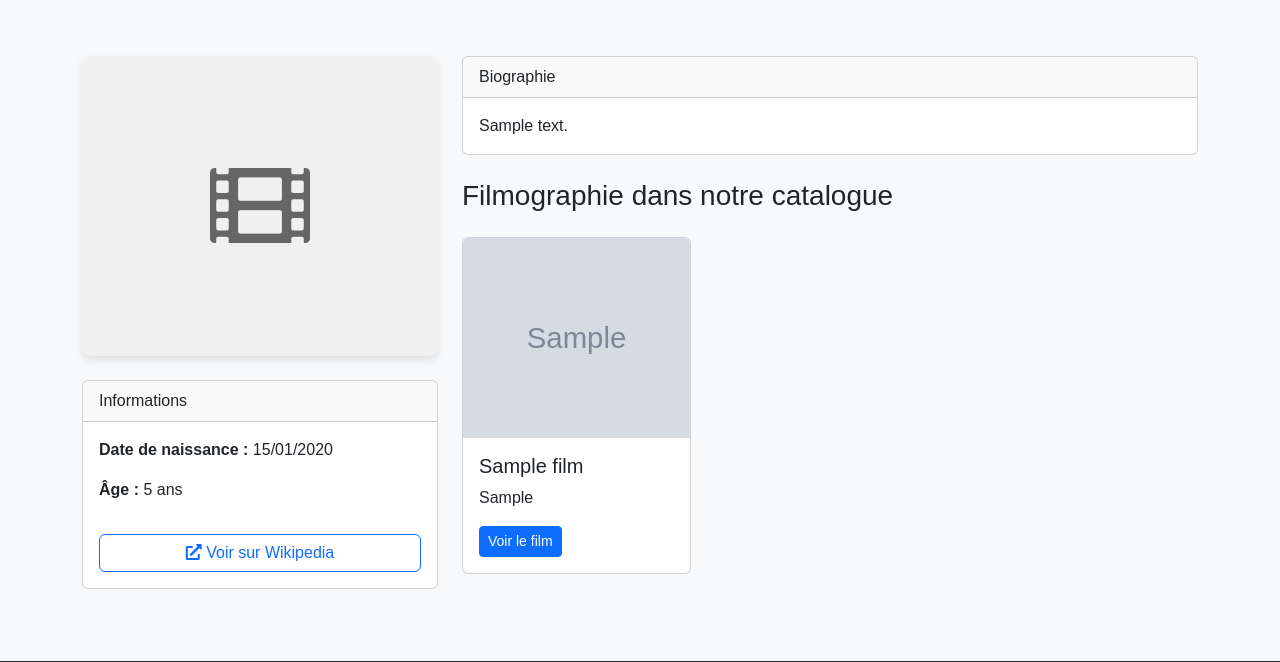
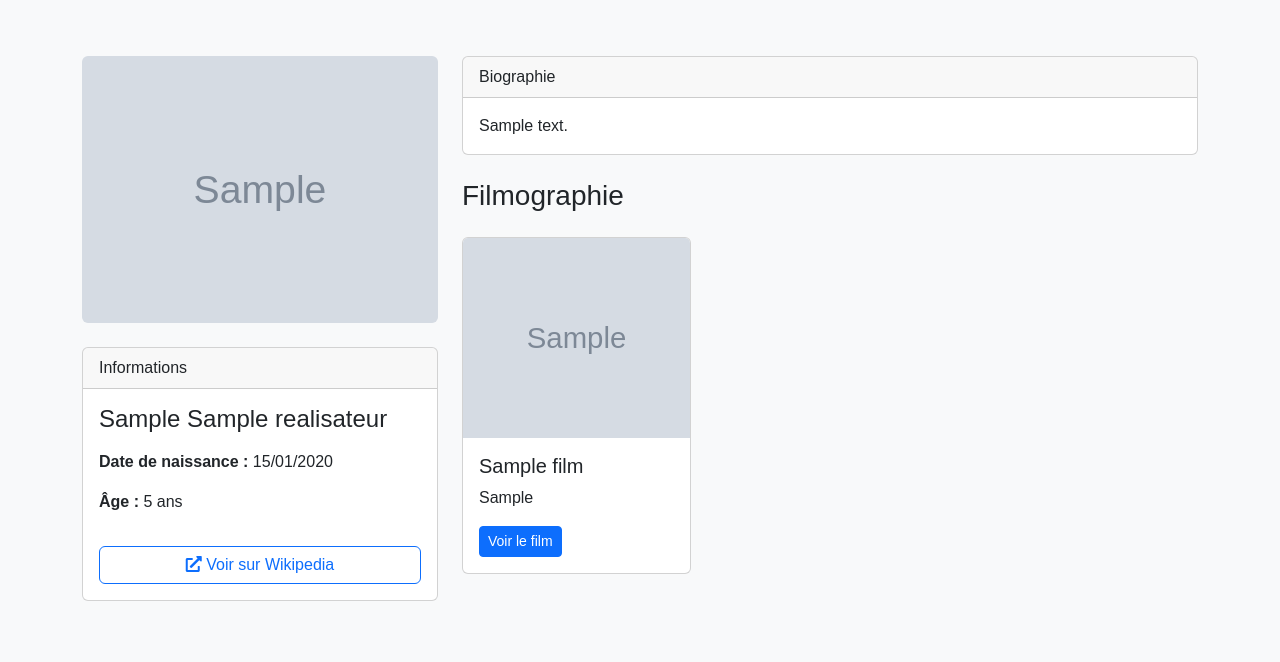
Before and after one commit to DrDemoniak/BDD-cinema, a PHP site: page /realisateur.php?id=1 in a window 1280 px wide. Shown: the part 56-718 px from the top of the page. Run offline with PHP 8.4, Linux system fonts and the light colour scheme; tables that the repository leaves empty or names only in its code hold one stand-in row (values such as "Sample post"); grey boxes marked "Sample" are stand-in pictures.

Commit message:
images réalisateurs

```diff
--- a/flavien/realisateur.php
+++ b/flavien/realisateur.php
@@ -42,9 +42,15 @@ include 'includes/header.php';
 ?>
 
 <div class="row">
+    <!-- Colonne gauche - Photo et infos -->
     <div class="col-md-4">
-        <!-- Photo du réalisateur -->
-        <div class="realisateur-photo mb-4" style="
+        <?php if (!empty($realisateur['url_image_realisateur'])): ?>
+            <img src="<?= htmlspecialchars($realisateur['url_image_realisateur']) ?>"
+                 class="img-fluid rounded mb-4"
+                 alt="Photo de <?= htmlspecialchars($realisateur['prenom'] . ' ' . $realisateur['nom']) ?>"
+                 style="width: 100%; max-height: 450px; object-fit: cover; border-radius: 8px;">
+        <?php else: ?>
+            <div class="director-photo mb-4" style="
                 width: 100%;
                 height: 300px;
                 background-color: #f0f0f0;
@@ -52,23 +58,18 @@ include 'includes/header.php';
                 align-items: center;
                 justify-content: center;
                 border-radius: 8px;
-            box-shadow: 0 4px 8px rgba(0,0,0,0.1);
             ">
-            <i class="fas fa-film" style="font-size: 100px; color: #666;"></i>
+                <i class="fas fa-user-tie" style="font-size: 100px; color: #666;"></i>
             </div>
+        <?php endif; ?>
 
         <div class="card mb-4">
             <div class="card-header">Informations</div>
             <div class="card-body">
-                <p><strong>Date de naissance :</strong>
-                    <?= !empty($realisateur['date_naissance']) ? date('d/m/Y', strtotime($realisateur['date_naissance'])) : 'Non renseignée' ?>
-                </p>
+                <h4 class="mb-3"><?= htmlspecialchars($realisateur['prenom']) ?> <?= htmlspecialchars($realisateur['nom']) ?></h4>
 
-                <?php if (!empty($realisateur['date_naissance'])): ?>
-                    <p><strong>Âge :</strong>
-                        <?= date_diff(date_create($realisateur['date_naissance']), date_create('today'))->y ?> ans
-                    </p>
-                <?php endif; ?>
+                <p><strong>Date de naissance :</strong> <?= date('d/m/Y', strtotime($realisateur['date_naissance'])) ?></p>
+                <p><strong>Âge :</strong> <?= date_diff(date_create($realisateur['date_naissance']), date_create('today'))->y ?> ans</p>
 
                 <a href="<?= $wikipediaLink ?>" target="_blank" class="btn btn-outline-primary w-100 mt-3">
                     <i class="fas fa-external-link-alt"></i> Voir sur Wikipedia
@@ -77,6 +78,7 @@ include 'includes/header.php';
         </div>
     </div>
 
+    <!-- Colonne droite - Biographie et filmographie -->
     <div class="col-md-8">
         <div class="card mb-4">
             <div class="card-header">Biographie</div>
@@ -91,7 +93,7 @@ include 'includes/header.php';
             </div>
         </div>
 
-        <h3 class="mb-4">Filmographie dans notre catalogue</h3>
+        <h3 class="mb-4">Filmographie</h3>
 
         <?php if (!empty($films)): ?>
             <div class="row row-cols-1 row-cols-sm-2 row-cols-md-3 g-4">
@@ -105,9 +107,7 @@ include 'includes/header.php';
                         <div class="card-body">
                             <h5 class="card-title"><?= htmlspecialchars($film['titre']) ?></h5>
                             <p class="card-text"><?= $film['annee'] ?></p>
-                            <a href="film.php?id=<?= $film['id'] ?>" class="btn btn-sm btn-primary">
-                                Voir le film
-                            </a>
+                            <a href="film.php?id=<?= $film['id'] ?>" class="btn btn-sm btn-primary">Voir le film</a>
                         </div>
                     </div>
                 </div>
@@ -121,19 +121,4 @@ include 'includes/header.php';
     </div>
 </div>
 
-<style>
-    .realisateur-photo {
-        transition: transform 0.3s ease;
-    }
-    .realisateur-photo:hover {
-        transform: scale(1.02);
-    }
-    .card {
-        transition: all 0.3s ease;
-    }
-    .card:hover {
-        box-shadow: 0 10px 20px rgba(0,0,0,0.1);
-    }
-</style>
-
 <?php include 'includes/footer.php'; ?>
```
Lines whose indentation alone changed are shown as unchanged.
